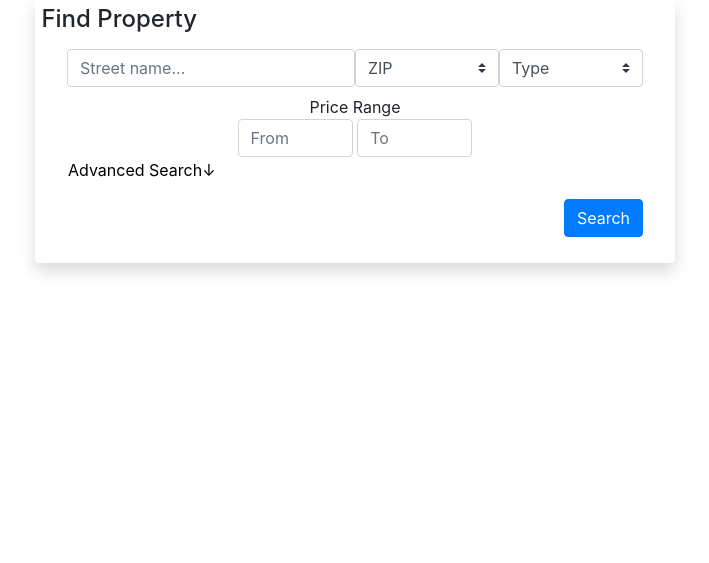
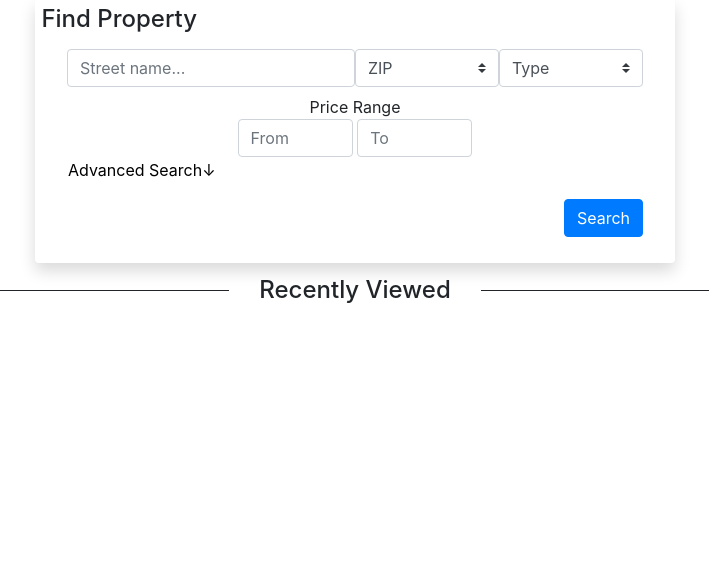
Before and after one commit to Runar16/Verklegt_2, a Django app: page / in a window 1280 px wide. Shown: the part 69-632 px from the top of the page, without its empty margins (285-994 px from the left). Run offline with Django 3.2, Linux system fonts and the light colour scheme; data that the repository does not hold is empty; some libraries are stand-ins or nearby versions.

Commit message:
recently viewed done

```diff
--- a/static/css/main.css
+++ b/static/css/main.css
@@ -147,3 +147,34 @@
 .asteriskField {
     display: none;
 }
+
+.decorated{
+     overflow: hidden;
+     text-align: center;
+    padding-bottom: 1%;
+ }
+
+.decorated > span{
+    position: relative;
+    display: inline-block;
+
+}
+
+.decorated > span:before, .decorated > span:after{
+    content: '';
+    position: absolute;
+    top: 50%;
+    border-bottom: 1px solid;
+
+    width: 500px;
+    margin: 0 30px;
+}
+
+.decorated > span:before{
+    right: 100%;
+
+}
+
+.decorated > span:after{
+    left: 100%;
+}
--- a/templates/property/frontpage.html
+++ b/templates/property/frontpage.html
@@ -64,10 +64,6 @@
             {% include 'property/single_property.html' with property=property %}
         {% endfor %}
     </div>
-    {% if user.is_authenticated %}
-        {% for property in history %}
-            {% include 'property/single_property.html' with property=property.property %}
-        {% endfor %}
-    {% endif %}
+    {% include 'property/recently_viewed.html' %}
 
 {% endblock %}
--- /dev/null
+++ b/templates/property/recently_viewed.html
@@ -0,0 +1,12 @@
+<div style="width: 80%; text-align: center; margin: 0 auto">
+    <h4 class="decorated"><span>Recently Viewed</span></h4>
+</div>
+<div class="card-group properties" style="justify-content: center; width: 80%; margin: 0 auto">
+    {% if user.is_authenticated %}
+        {% for property in history %}
+            {% if forloop.counter < 5 %}
+                {% include 'property/single_property.html' with property=property.property %}
+            {% endif %}
+        {% endfor %}
+    {% endif %}
+</div>
```
